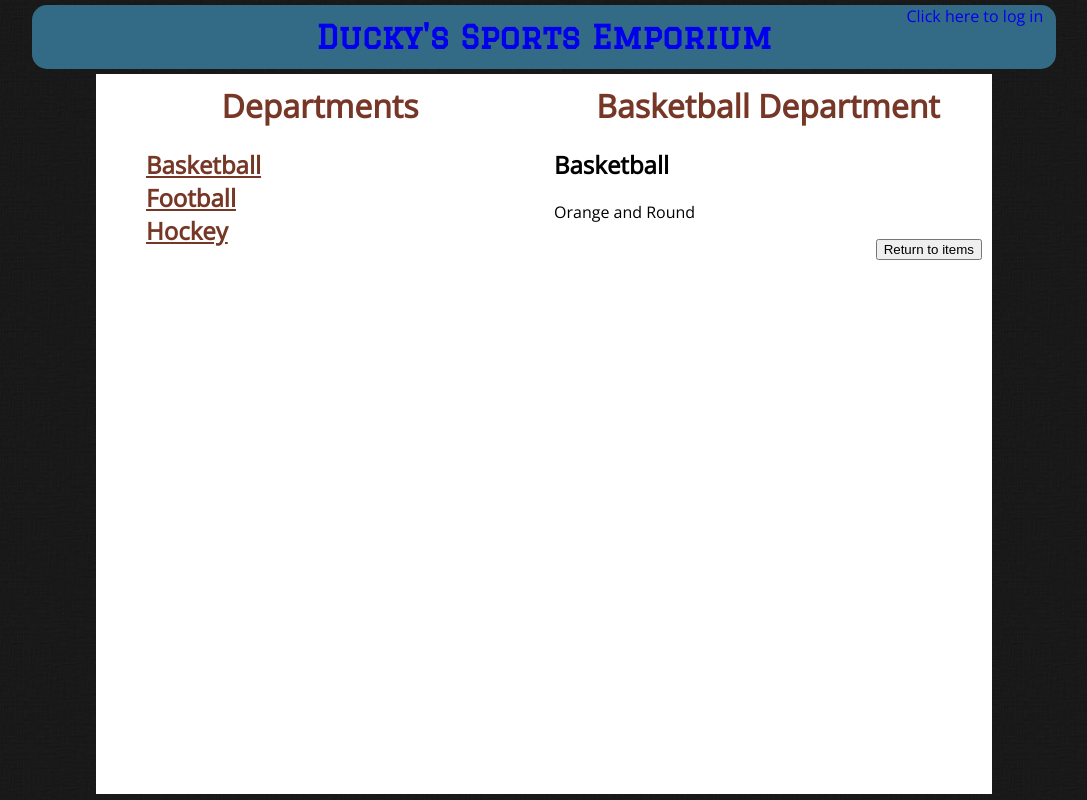
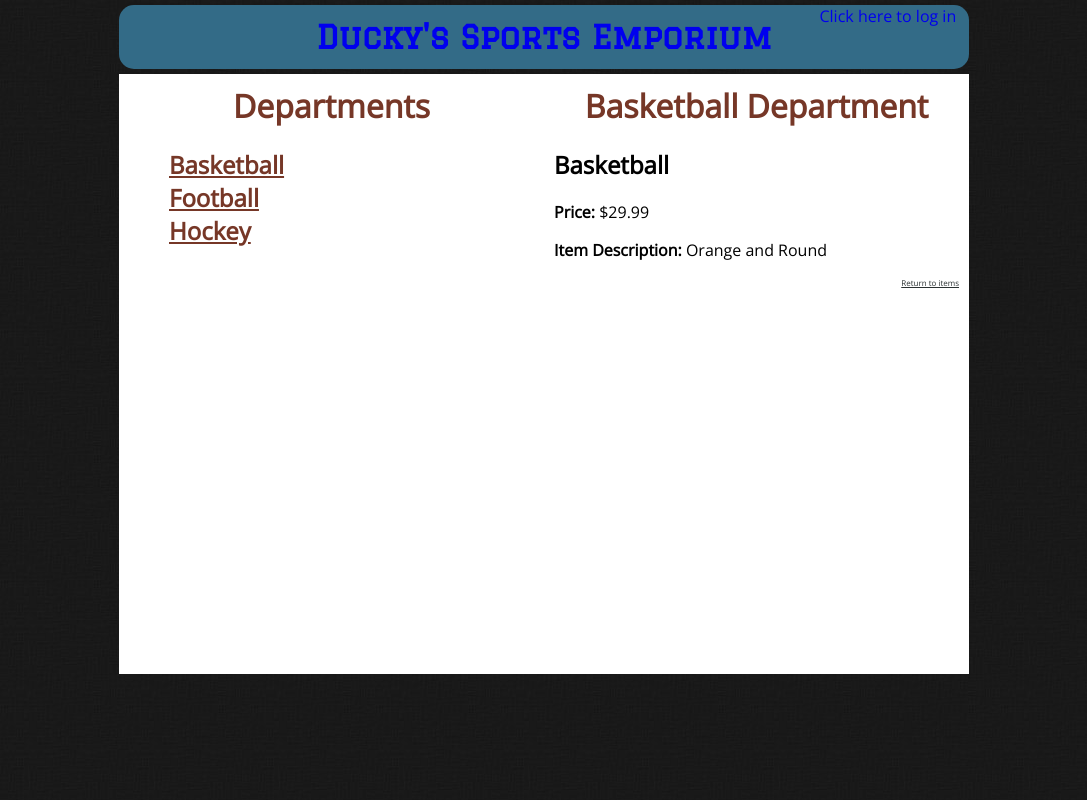
Before and after one commit to ajrobin19/catalog, a Flask app: page /departments/1/1/description in a window 1280 px wide. Shown: the whole page, without its empty margins (96-1183 px from the left). Run offline with Flask 2, Linux system fonts and the light colour scheme; data comes from the database, SQL or seed files in the repository.

Commit message:
Updated README to reflect the application. Updated CSS to make application responsive. Updated itemDescription page to reflect all of the information and update styles.

```diff
--- a/static/styles.css
+++ b/static/styles.css
@@ -20,6 +20,8 @@ body {
 /* Header Bar */
 .header{
 	width: 80vw;
+	min-width: 650px;
+	max-width: 850px;
 	background: #336B87;
 	height: 8vh;
 	color: #FFFFFF;
@@ -69,7 +71,9 @@ body {
 .container{
 	background: #FFFFFF;
 	width: 70vw;
-	min-height: 90vh;
+	min-width: 650px;
+	max-width: 850px;
+	min-height: 75vh;
 	margin: 0 auto;
 	display: flex;
 }
@@ -143,3 +147,23 @@ body {
 	position: absolute;
 	right: 10px;
 }
+
+/* Responsive Screen Breaks */
+@media screen and (min-width: 650px) and (max-width: 1000px) {
+	body{
+		font-size: smaller;
+	}
+}
+@media screen and (max-width: 649px) {
+	.header{
+		width: 100vw;
+	}
+	.container{
+		width: 100vw;
+	}
+	body{
+		font-size: smaller;
+		background-image: none;
+	}
+
+}
--- a/templates/itemDescription.html
+++ b/templates/itemDescription.html
@@ -18,14 +18,15 @@
 		<h1>{{department.name}} Department</h1>
 
 		<h2>{{item.name}}</h2>
-		<p>{{item.description}}</p>
+		<p><strong>Price:</strong> {{item.price}}</p>
+		<p><strong>Item Description:</strong> {{item.description}}</p>
 
 		{% if 'username' in session %}
 		<a class="editDelete" href="{{ url_for('editDepartmentItem', department_id=department.id, item_id=item.id) }}">Edit</a>
 		<a class="editDelete" href="{{ url_for('deleteDepartmentItem', department_id=department.id, item_id=item.id) }}">Delete</a>
 		{% endif %}
 
-		<button class="right"><a class="button" href="{{ url_for('showDepartmentItems', department_id=department.id) }}">Return to items</a></button>
+		<a class="editDelete right" href="{{ url_for('showDepartmentItems', department_id=department.id) }}">Return to items</a>
 	</div>
 </div>
 {% endblock %}
```
Also changed, not shown: README.md.
